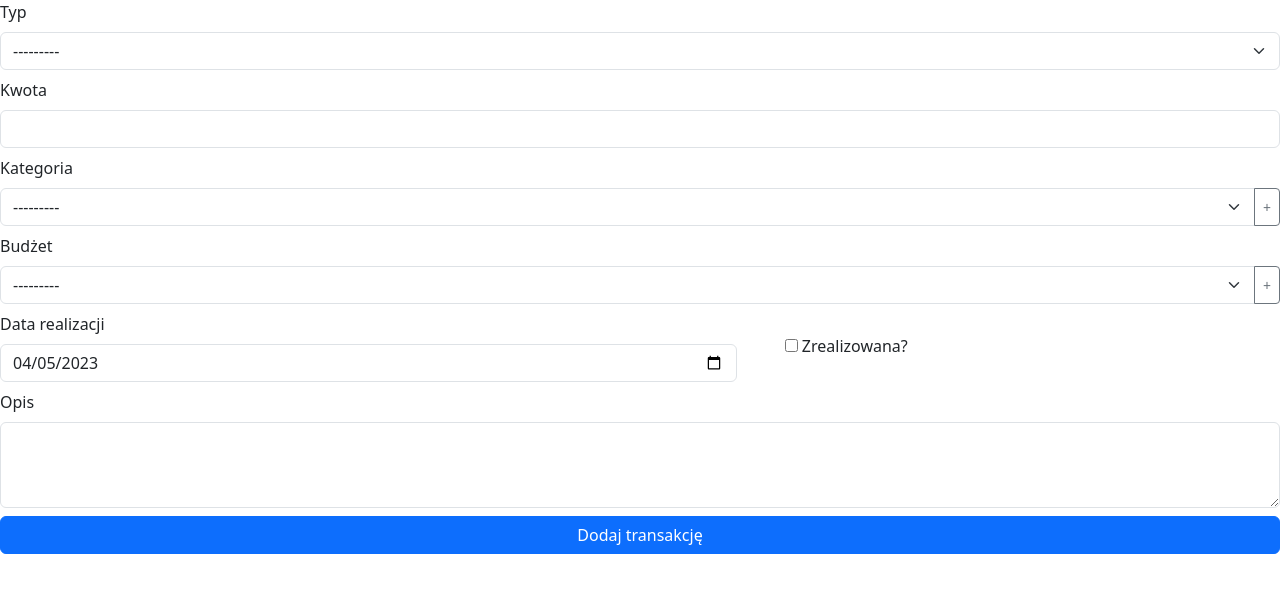
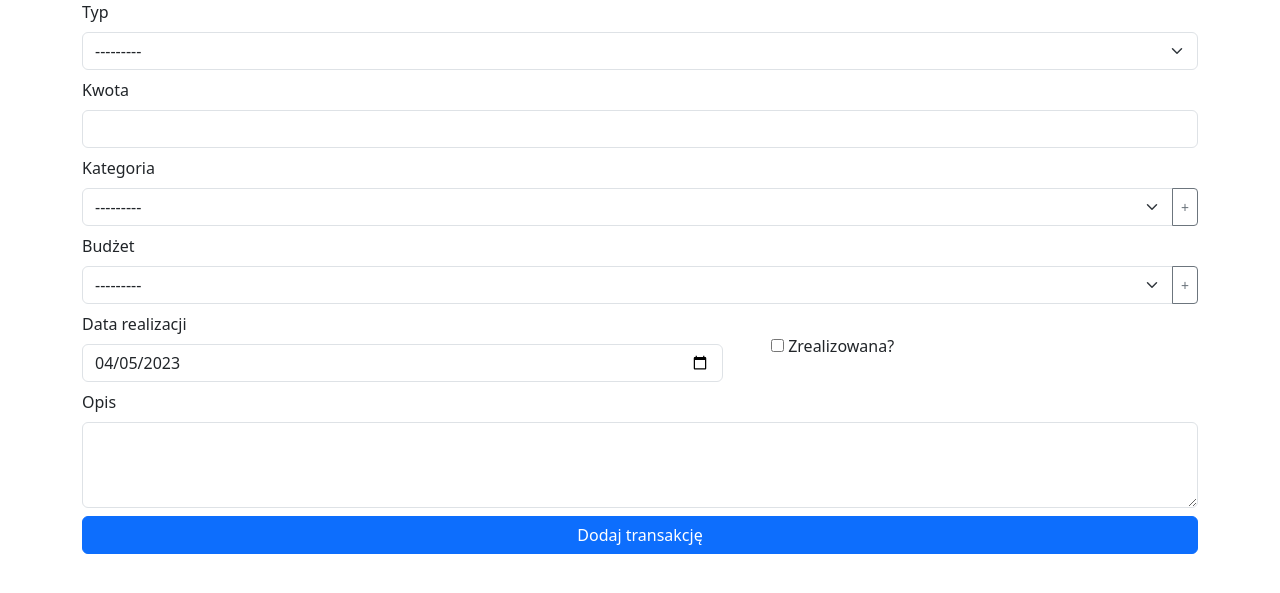
Before and after one commit to mluckiewicz/my_budget_planner_with_snake, a Django app: page /planner/add_single/ in a window 1280 px wide. Shown: the top 593 px of the page. Run offline with Django 4.2, Linux system fonts and the light colour scheme; data that the repository does not hold is empty; some libraries are stand-ins or nearby versions.

Commit message:
add(add_transaction_single.html): add title block tag

```diff
--- a/planner/templates/transaction/add_transaction_single.html
+++ b/planner/templates/transaction/add_transaction_single.html
@@ -1,8 +1,12 @@
 {% extends 'base.html' %}
 {% load widget_tweaks %}
 
+
+{% block title %}BP | Add single{% endblock %}
+
+
 {% block content %}
-
+<div class="container form-container">
     <form action="." method="post">
         {% csrf_token %}
         <div class="row pb-2">
@@ -71,5 +75,5 @@
             </div>
         </div>
     </form>
-
+</div>
 {% endblock content %}
```
